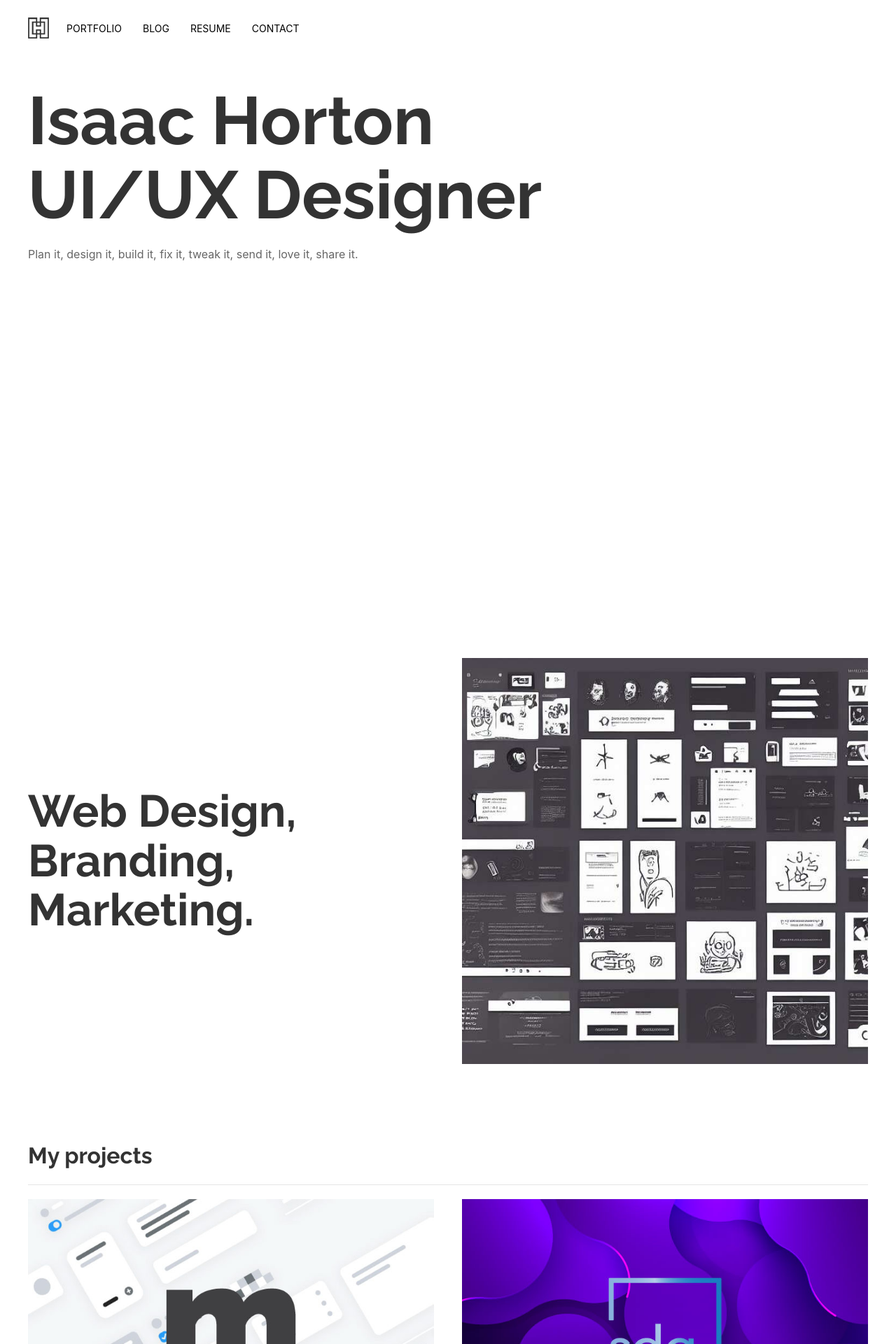
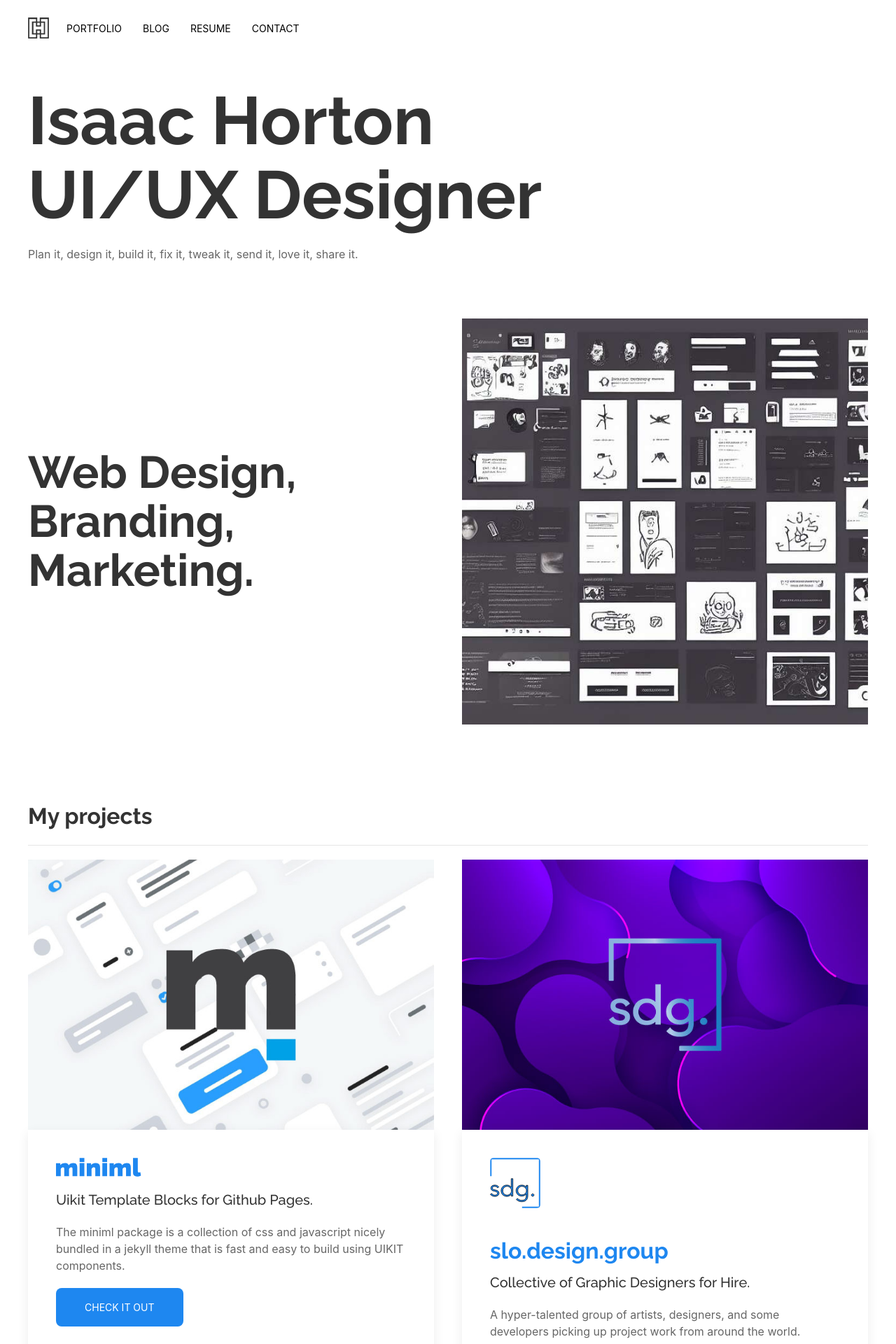
Before and after one commit to kre8t/kre8t.github.io, a Jekyll site: the page built from index.html, in a window 1280 px wide. Shown: the top 1920 px of the page at 70% size. Built offline with Jekyll 4.4.1, drawn with Linux system fonts in a browser that asks for light colours.

Commit message:
Update home.html

```diff
--- a/_layouts/home.html
+++ b/_layouts/home.html
@@ -6,20 +6,17 @@ layout: homepage
   <div uk-height-expand>
     <div>
       {% include header.html %}
-      <div class="uk-section uk-section-small" uk-height-viewport="offset-top: true">
+      <div class="uk-section uk-section-small">
         <div class="intro-text uk-container">
           <h2 class="uk-heading-large">Isaac Horton <br>UI/UX Designer</h2>
           <p>Plan it, design it, build it, fix it, tweak it, send it, love it, share it.</p>
         </div>
       </div>
       <div class="uk-section uk-section-small">
-
         <div class="intro-text uk-container">
           <div class="uk-child-width-1-2@m" uk-grid>
             <div class="uk-heading-medium uk-animation-slide-right-small uk-flex uk-flex-middle">Web Design, Branding,<br>Marketing.</div>
             <div><a href="/portfolio"><img src="/assets/img/black-white-portfolio.jpeg"></a></div>
-
-
           </div>
         </div>
 
```
